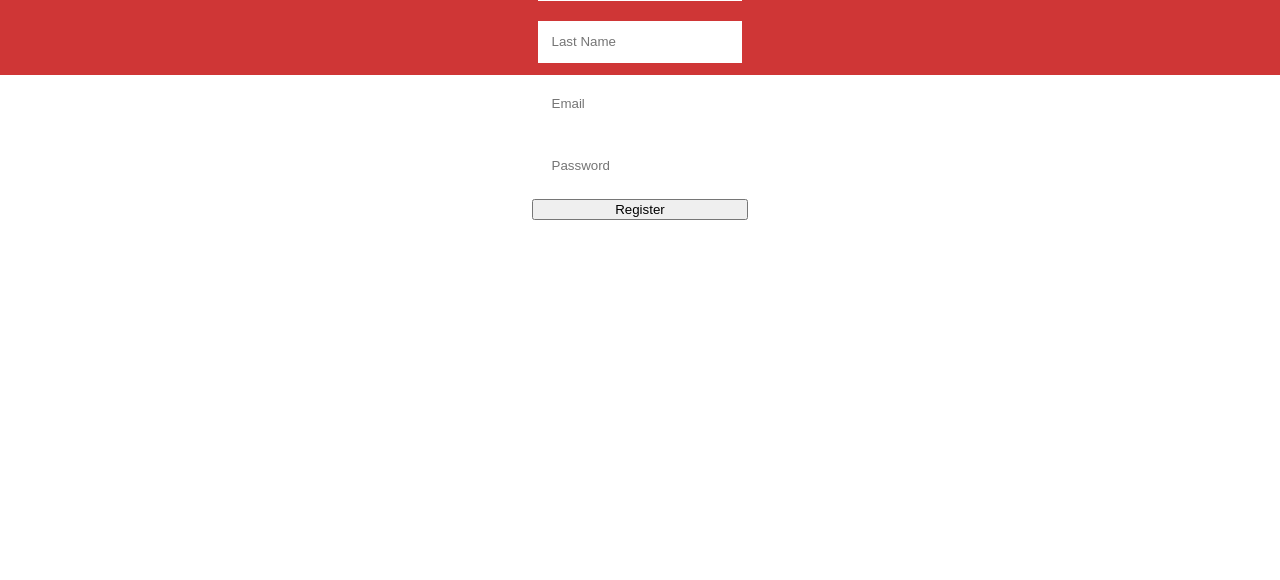
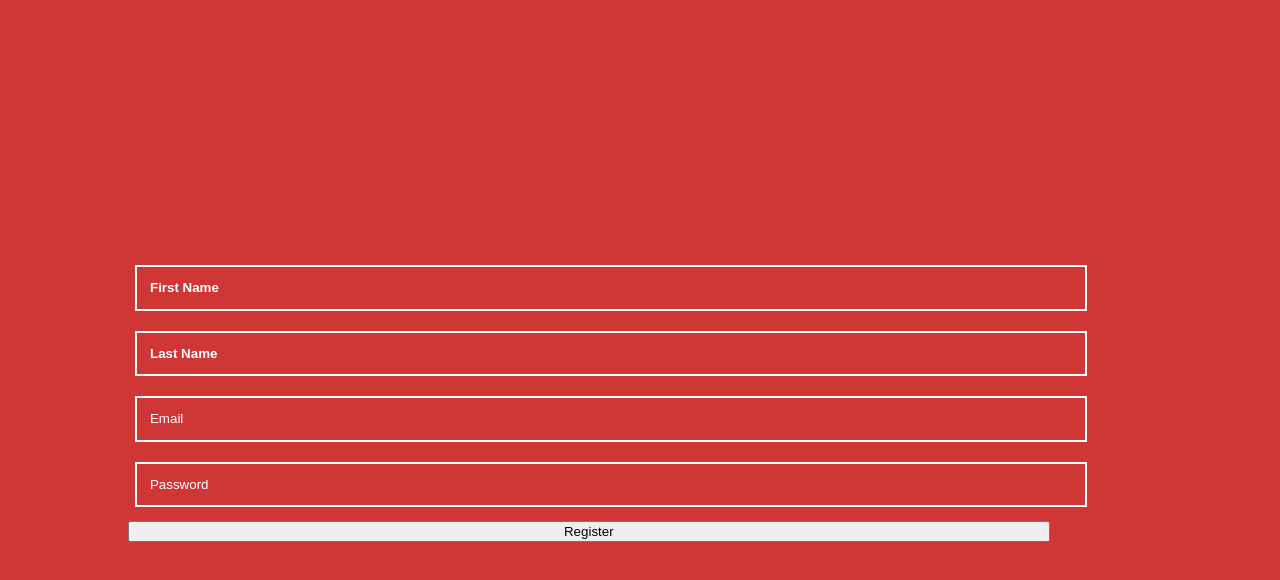
Before and after one commit to benjaminbwright/get-baking, a React (Create React App) app in the folder client/: page /register in a window 1280 px wide. Shown: the top 580 px of the page. Built offline with nearby package versions, Linux system fonts and the light colour scheme; a web font is replaced by a local one.

Commit message:
Added welcome page component and added it to router

```diff
--- a/client/src/App.css
+++ b/client/src/App.css
@@ -11,15 +11,42 @@
     color: #09d3ac;
 }
 
+.App.Unauthenticated {
+    background: #CF3636;
+    min-height: 100vh;
+    display: flex;
+    justify-content: center;
+    align-items: center;
+}
+
+#login-form-container,
+#registration-form-container {
+    width: 80%;
+}
+
 #login-form,
 #registration-form {
     display: flex;
     flex-direction: column;
+    width: 90%;
 }
 
 #login-form input,
 #registration-form input {
     padding: 1em;
+    width: 100%;
     margin: .5em .5em 1em;
     border: none;
+    background: #CF3636;
+    border: solid 2px #ffffff;
+    color: #fff;
 }
+
+input[type=text] {
+    color: #fff;
+    font-weight: bold;
+}
+
+input::placeholder {
+    color: #ffffff;
+}
--- a/client/src/components/LoginForm.js
+++ b/client/src/components/LoginForm.js
@@ -1,7 +1,6 @@
 import React from 'react'
 import { Link } from 'react-router-dom'
 
-//TODO: add this form to it's own component file
 const LoginForm = props => {
 
   return(
--- /dev/null
+++ b/client/src/components/RegistrationForm/index.js
@@ -0,0 +1,38 @@
+import React from 'react'
+import './index.css'
+
+// Registration form
+// TODO: put this form in it's own file
+export default function RegistrationForm(props) {
+  return (
+    <div id="registration-form-container">
+      <form id="registration-form">
+        <input
+          type="text"
+          name="firstName"
+          placeholder="First Name"
+          onChange={props.handleInputChange}
+        />
+        <input
+          type="text"
+          name="lastName"
+          placeholder="Last Name"
+          onChange={props.handleInputChange}
+        />
+        <input
+          type="email"
+          name="email"
+          placeholder="Email"
+          onChange={props.handleInputChange}
+        />
+        <input
+          type="password"
+          name="password"
+          placeholder="Password"
+          onChange={props.handleInputChange}
+        />
+        <button onClick={props.register}>Register</button>
+      </form>
+    </div>
+  );
+}
--- a/client/src/components/UnauthenticatedApp.js
+++ b/client/src/components/UnauthenticatedApp.js
@@ -1,42 +1,8 @@
 import React, {Component} from 'react'
 import {BrowserRouter as Router, Route} from 'react-router-dom'
-import LoginForm from './LoginForm'
-
-// Registration form
-// TODO: put this form in it's own file
-const RegistrationForm = props => {
-  return (
-    <div id="registration-form-container">
-      <form id="registration-form">
-        <input
-          type="text"
-          name="firstName"
-          placeholder="First Name"
-          onChange={props.handleInputChange}
-        />
-        <input
-          type="text"
-          name="lastName"
-          placeholder="Last Name"
-          onChange={props.handleInputChange}
-        />
-        <input
-          type="email"
-          name="email"
-          placeholder="Email"
-          onChange={props.handleInputChange}
-        />
-        <input
-          type="password"
-          name="password"
-          placeholder="Password"
-          onChange={props.handleInputChange}
-        />
-        <button onClick={props.register}>Register</button>
-      </form>
-    </div>
-  );
-}
+// import LoginForm from './LoginForm'
+import RegistrationForm from './RegistrationForm'
+import WelcomePage from '../pages/WelcomePage';
 
 // Unauthenticated app
 class UnauthenticatedApp extends Component {
@@ -69,23 +35,20 @@ class UnauthenticatedApp extends Component {
     this.props.register({firstName, lastName, email, password});
   }
 
-
   render(){
     return (
-      <div className="App">
-        <header className="App-header">
-          <h1>The Get Baking App</h1>
+      <div className="App Unauthenticated">
           <Router>
             <Route
               exact path="/"
-              render={props => <LoginForm email={this.state.email} password={this.state.password} login={this.handleLoginSubmit} handleInputChange={this.handleInputChange} />}
+              render={props => <WelcomePage email={this.state.email} password={this.state.password} login={this.handleLoginSubmit} handleInputChange={this.handleInputChange} />}
             />
             <Route
               exact path="/register"
               render={props => <RegistrationForm firstName={this.state.firstName} lastName={this.state.lastName} username={this.state.username} password={this.state.password} register={this.handleRegistrationSubmit} handleInputChange={this.handleInputChange} /> }
             />
           </Router>
-        </header>
+
       </div>
     );
   }
--- /dev/null
+++ b/client/src/pages/WelcomePage/index.js
@@ -0,0 +1,19 @@
+import React from 'react'
+import LoginForm from '../../components/LoginForm'
+
+export default function WelcomePage(props) {
+  // what we need from props
+  const {
+    email,
+    password,
+    login,
+    handleInputChange
+  } = props;
+
+  return(
+    <div id="welcome" className="page">
+      This is the welcome page.
+      <LoginForm email={email} password={password} login={login} handleInputChange={handleInputChange} />
+    </div>
+  )
+}
```
Also changed, not shown: client/src/components/RegistrationForm/index.css (added).
